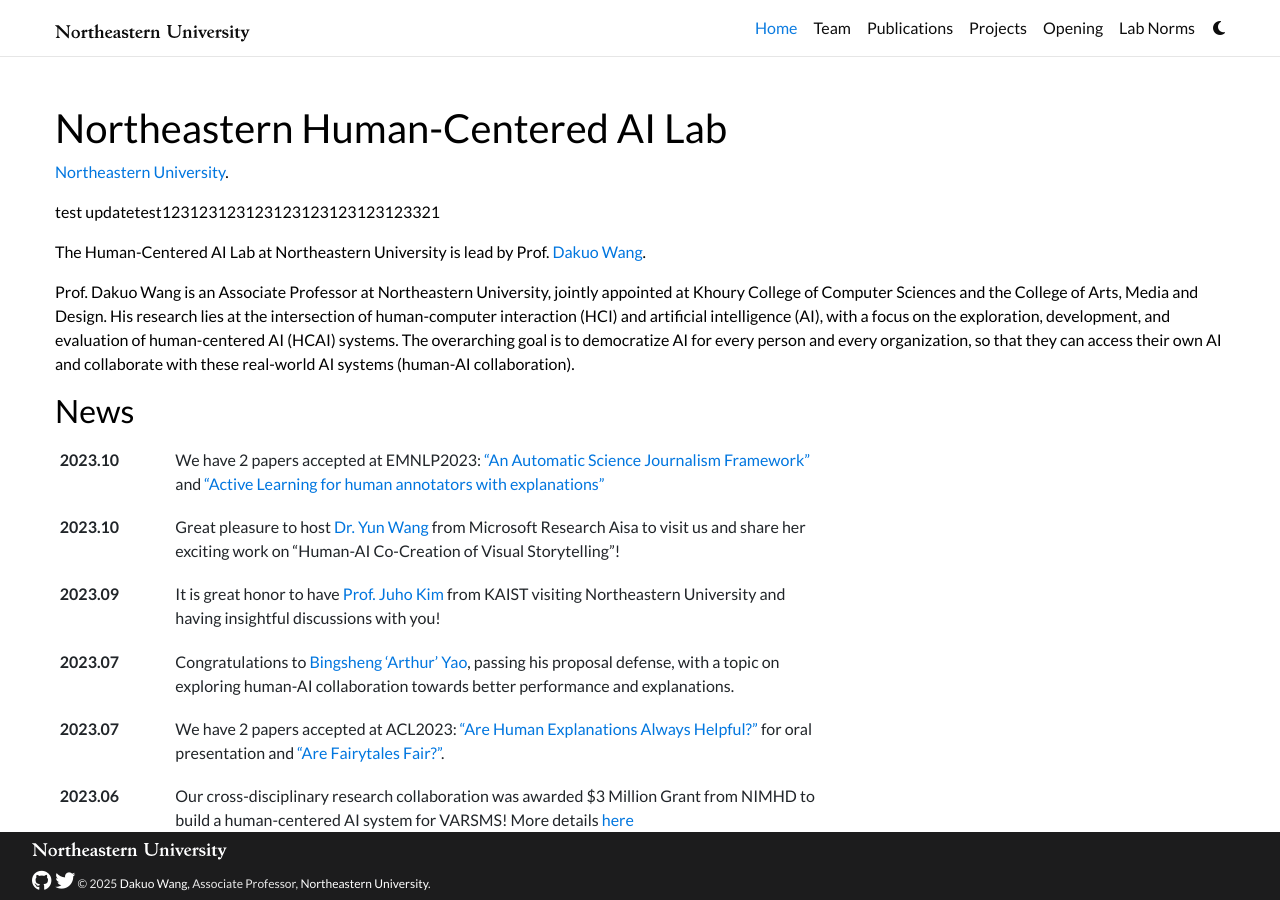
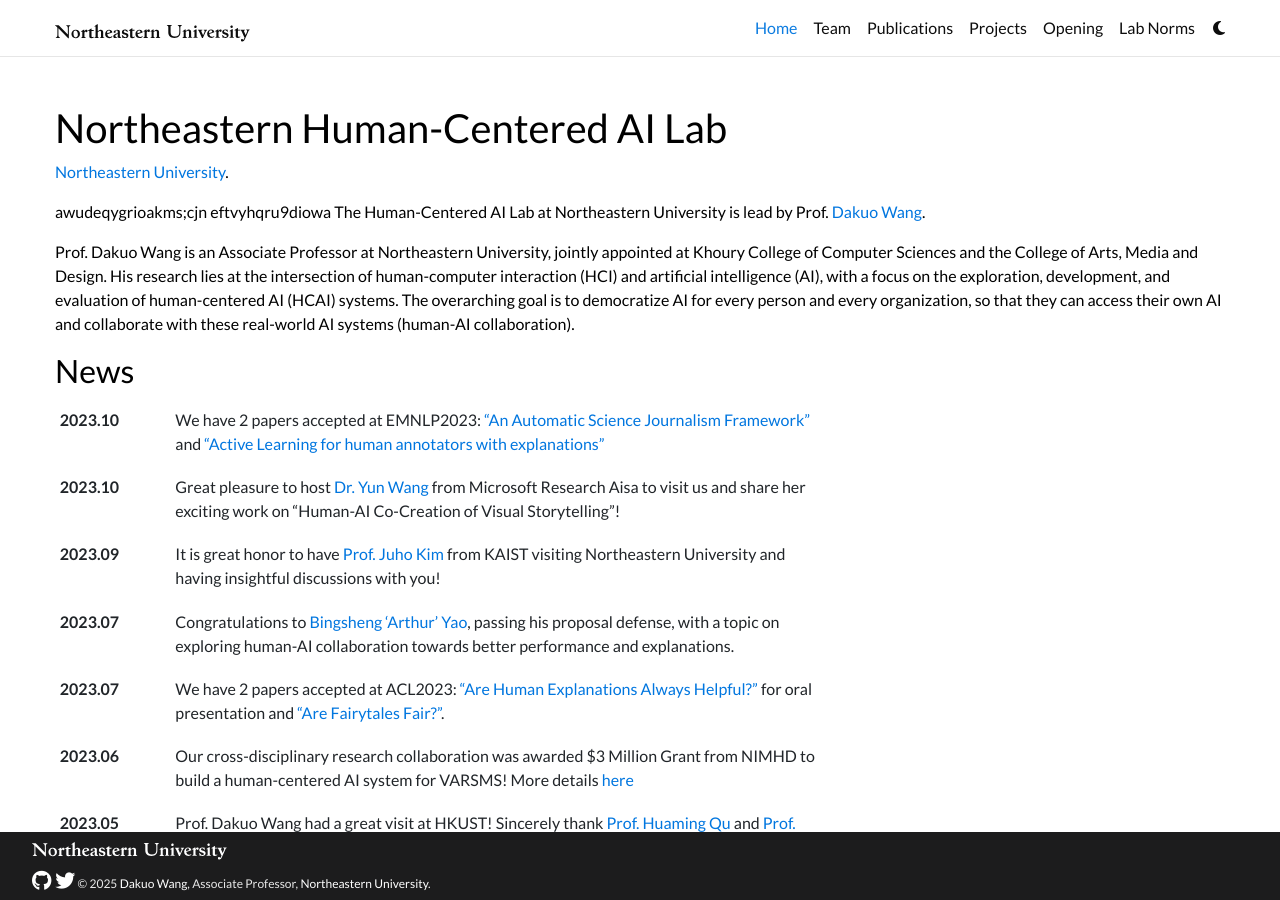
Before and after one commit to NEU-HAI-Lab/lab_homepage, a Jekyll site: the page built from _pages/home.md, in a window 1280 px wide and 900 px high. Built offline with Jekyll 4.4.1, drawn with Linux system fonts in a browser that asks for light colours; comment, search, counter and statistics services are not loaded; a style sheet for code colours, icons or effects is not loaded.

Commit message:
Update home.md

```diff
--- a/_pages/home.md
+++ b/_pages/home.md
@@ -20,11 +20,7 @@
 social: false # includes social icons at the bottom of the page
 ---
 
-test updatetest123123123123123123123123123321
-
-<!-- <div style="float: left; width: 50%;">第一列</div>
-<div style="float: left; width: 50%;">第二列</div> -->
-
+awudeqygrioakms;cjn eftvyhqru9diowa
 The Human-Centered AI Lab at Northeastern University is lead by Prof. [Dakuo Wang](https://www.dakuowang.com/).
 
 Prof. Dakuo Wang is an Associate Professor at Northeastern University, jointly appointed at Khoury College of Computer Sciences and the College of Arts, Media and Design. His research lies at the intersection of human-computer interaction (HCI) and artificial intelligence (AI), with a focus on the exploration, development, and evaluation of human-centered AI (HCAI) systems. The overarching goal is to democratize AI for every person and every organization, so that they can access their own AI and collaborate with these real-world AI systems (human-AI collaboration).
```
